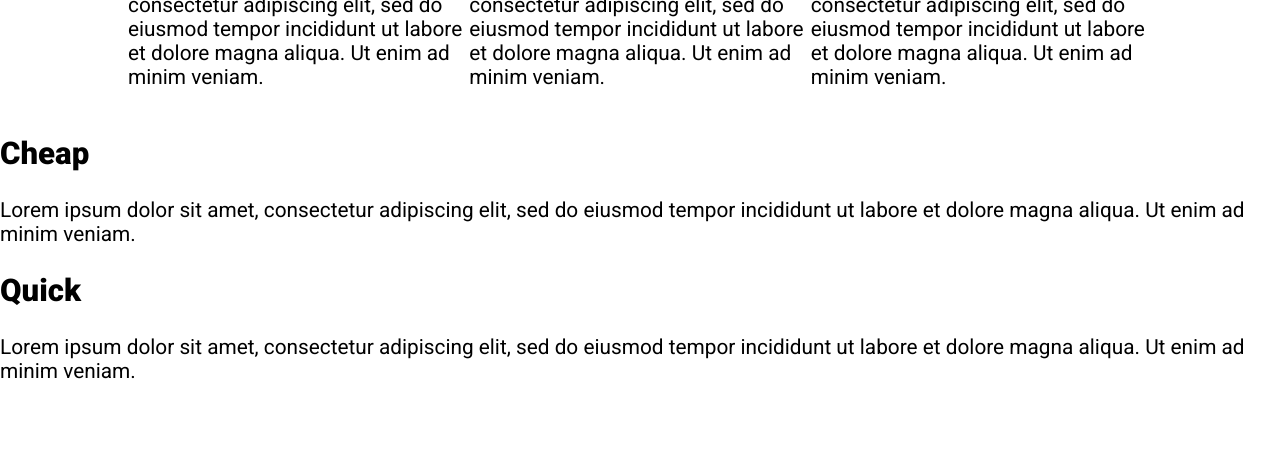
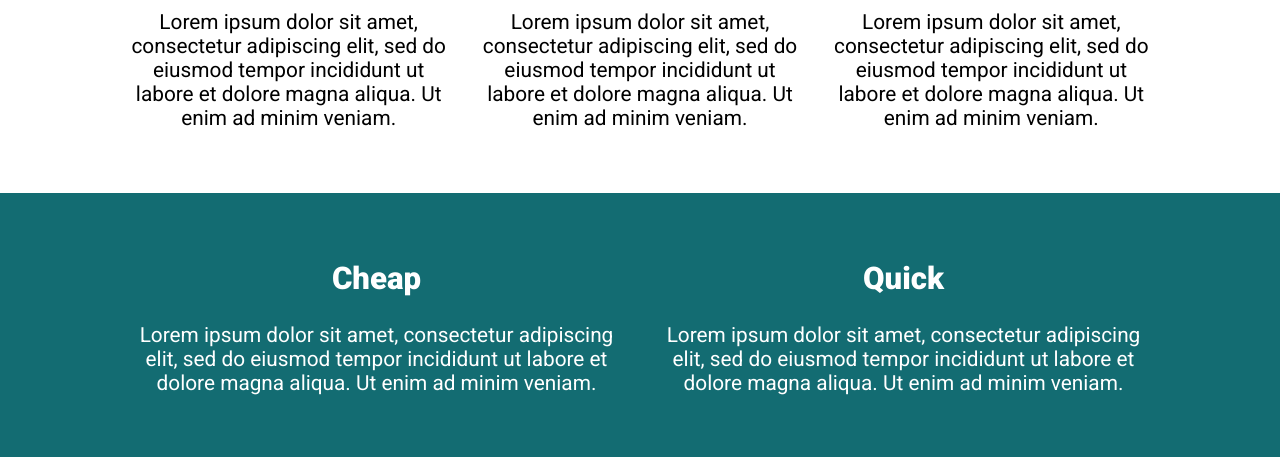
Before and after one commit to mseiler025/kp-responsive-layouts, a plain HTML site: page challenge04-solution/index.html in a window 1280 px wide. Shown: the part 688-1145 px from the top of the page. Before the commit the page ends 1092 px from the top, so only its background shows below. Drawn offline with Linux system fonts and the light colour scheme.

Commit message:
update solution

```diff
--- a/challenge04-solution/index.html
+++ b/challenge04-solution/index.html
@@ -1,49 +1,82 @@
 <!DOCTYPE html>
 <html lang="en">
   <head>
-    <meta charset="UTF-8">
-    <meta name="viewport" content="width=device-width, initial-scale=1.0">
+    <meta charset="UTF-8" />
+    <meta name="viewport" content="width=device-width, initial-scale=1.0" />
     <title>Challenge time!</title>
-    <link href="https://fonts.googleapis.com/css2?family=Roboto:wght@400;900&display=swap" rel="stylesheet">
-    <link rel="stylesheet" href="style.css">
+    <link
+      href="https://fonts.googleapis.com/css2?family=Roboto:wght@400;900&display=swap"
+      rel="stylesheet"
+    />
+    <link rel="stylesheet" href="style.css" />
   </head>
   <body>
     <div class="hero">
       <div class="container">
         <div class="hero__text">
           <h1>Responsive layouts don’t have to be a struggle</h1>
-                <p>Lorem ipsum dolor sit amet, consectetur adipiscing elit, sed do eiusmod tempor incididunt ut labore et dolore magna aliqua. Ut enim ad minim veniam.</p>
+          <p>
+            Lorem ipsum dolor sit amet, consectetur adipiscing elit, sed do
+            eiusmod tempor incididunt ut labore et dolore magna aliqua. Ut enim
+            ad minim veniam.
+          </p>
           <a href="#" class="btn">I want to learn</a>
         </div>
       </div>
     </div>
+
+    <section class="section-one">
       <div class="container">
         <div class="row">
           <div class="col">
             <h2>Cheap</h2>
-                <p>Lorem ipsum dolor sit amet, consectetur adipiscing elit, sed do eiusmod tempor incididunt ut labore et dolore magna aliqua. Ut enim ad minim veniam.</p>
+            <p>
+              Lorem ipsum dolor sit amet, consectetur adipiscing elit, sed do
+              eiusmod tempor incididunt ut labore et dolore magna aliqua. Ut
+              enim ad minim veniam.
+            </p>
           </div>
           <div class="col">
             <h2>Quick</h2>
-                <p>Lorem ipsum dolor sit amet, consectetur adipiscing elit, sed do eiusmod tempor incididunt ut labore et dolore magna aliqua. Ut enim ad minim veniam.</p>
+            <p>
+              Lorem ipsum dolor sit amet, consectetur adipiscing elit, sed do
+              eiusmod tempor incididunt ut labore et dolore magna aliqua. Ut
+              enim ad minim veniam.
+            </p>
           </div>
           <div class="col">
             <h2>Affordable</h2>
-                <p>Lorem ipsum dolor sit amet, consectetur adipiscing elit, sed do eiusmod tempor incididunt ut labore et dolore magna aliqua. Ut enim ad minim veniam.</p>
+            <p>
+              Lorem ipsum dolor sit amet, consectetur adipiscing elit, sed do
+              eiusmod tempor incididunt ut labore et dolore magna aliqua. Ut
+              enim ad minim veniam.
+            </p>
           </div>
         </div>
       </div>
+    </section>
 
-
+    <section class="section-two">
+      <div class="container">
+        <div class="row">
           <div class="col">
             <h2>Cheap</h2>
-        <p>Lorem ipsum dolor sit amet, consectetur adipiscing elit, sed do eiusmod tempor incididunt ut labore et dolore magna aliqua. Ut enim ad minim veniam.</p>
+            <p>
+              Lorem ipsum dolor sit amet, consectetur adipiscing elit, sed do
+              eiusmod tempor incididunt ut labore et dolore magna aliqua. Ut
+              enim ad minim veniam.
+            </p>
           </div>
           <div class="col">
             <h2>Quick</h2>
-        <p>Lorem ipsum dolor sit amet, consectetur adipiscing elit, sed do eiusmod tempor incididunt ut labore et dolore magna aliqua. Ut enim ad minim veniam.</p>
+            <p>
+              Lorem ipsum dolor sit amet, consectetur adipiscing elit, sed do
+              eiusmod tempor incididunt ut labore et dolore magna aliqua. Ut
+              enim ad minim veniam.
+            </p>
           </div>
-
-
+        </div>
+      </div>
+    </section>
   </body>
 </html>
--- a/challenge04-solution/style.css
+++ b/challenge04-solution/style.css
@@ -19,14 +19,26 @@
 
    */
 
-*, *::before, *::after {
+*,
+*::before,
+*::after {
   box-sizing: border-box;
 }
 
 body {
   margin: 0;
-    font-family: 'Roboto', sans-serif;
+  font-family: "Roboto", sans-serif;
   font-size: 1.3rem;
+}
+
+:root {
+  --light: #fff;
+  --dark: #000;
+  --primary: #23424a;
+  --secondary: #136c72;
+  --tertiary: #38cfd9;
+  --grey: #3a3a3a;
+  --purple: #87629a;
 }
 
 h1 {
@@ -52,10 +64,14 @@ h1 {
   width: 100%;
 }
 
+.col + .col {
+  margin-left: 30px;
+}
+
 .hero {
   padding: 100px 0;
-    background-color: #23424A;
-    color: #FFF;
+  background-color: #23424a;
+  color: #fff;
 }
 
 .hero__text {
@@ -66,18 +82,34 @@ h1 {
   margin-bottom: 3em;
 }
 
+.section-one {
+  padding: 2em 0;
+  text-align: center;
+}
+
+.section-one h2 {
+  color: var(--purple);
+}
+
+.section-two {
+  color: var(--light);
+  background-color: var(--secondary);
+  padding: 2em 0;
+  text-align: center;
+}
+
 .btn {
   display: inline-block;
   text-decoration: none;
   text-transform: uppercase;
-    color: #23424A;
+  color: #23424a;
   font-weight: 900;
-    background-color: #38CFD9;
-    padding: .75em 2em;
+  background-color: #38cfd9;
+  padding: 0.75em 2em;
   border-radius: 100px;
 }
 
 .btn:hover,
 .btn:focus {
-    opacity: .75;
+  opacity: 0.75;
 }
```
Lines whose indentation alone changed are shown as unchanged.
